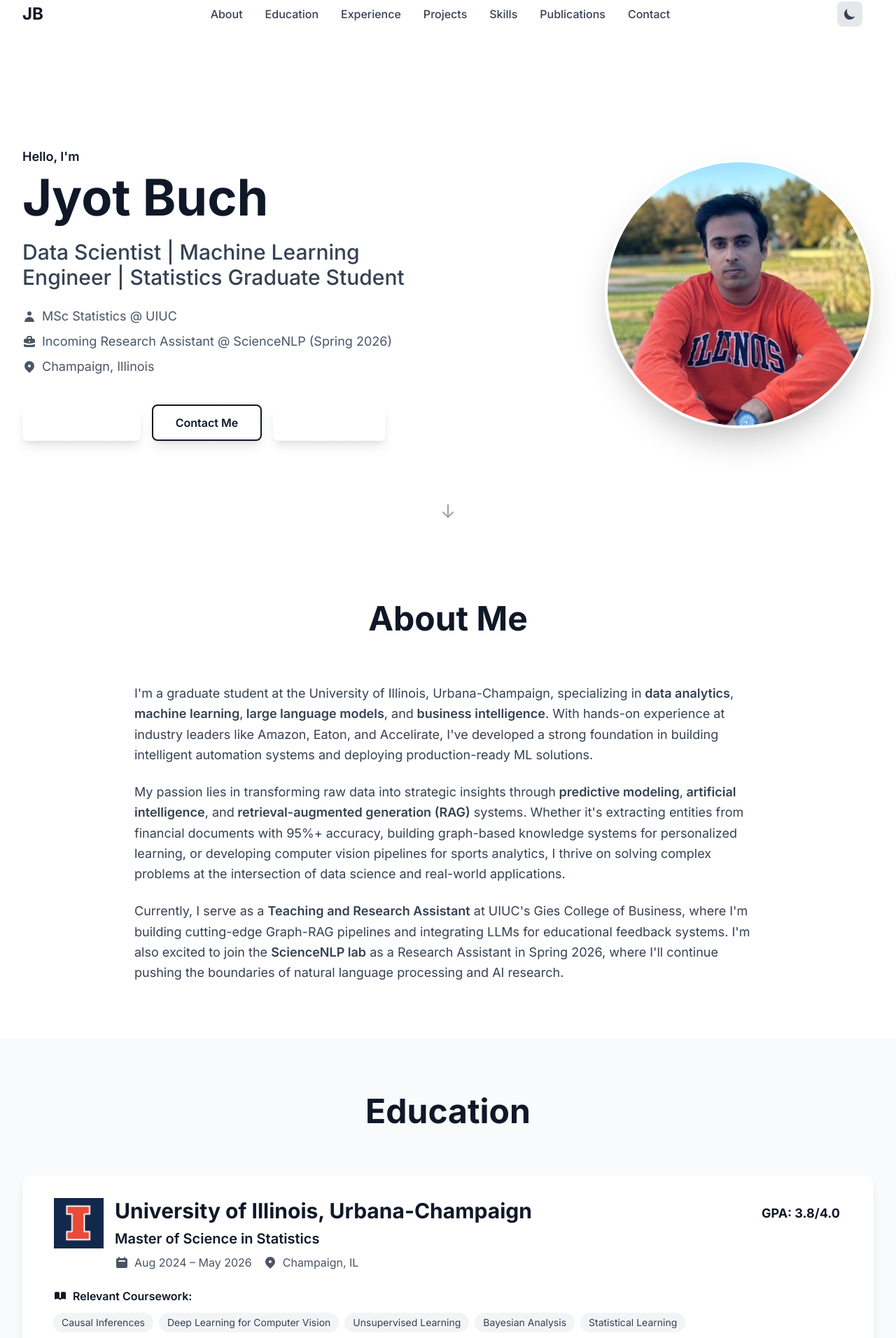
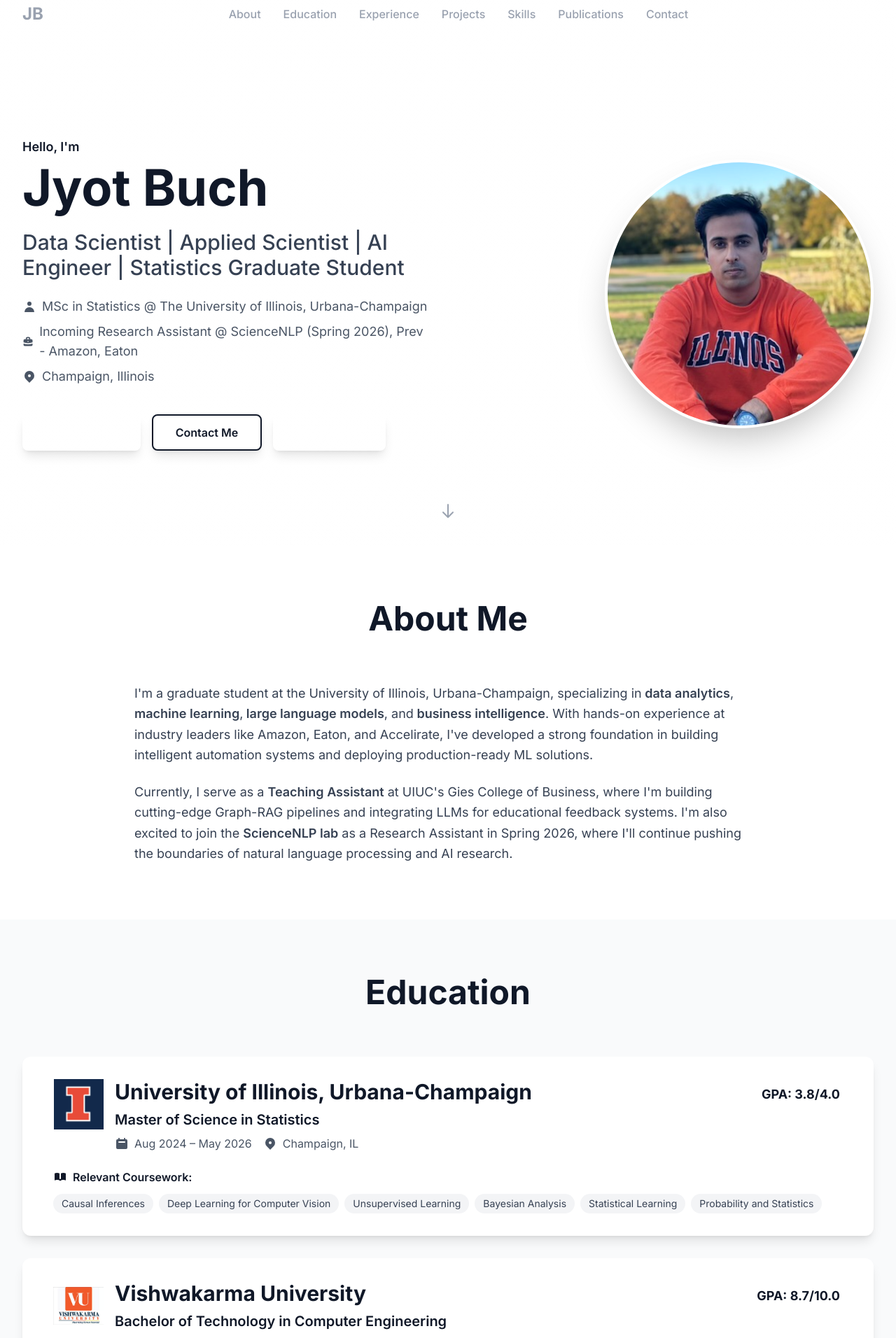
Before and after one commit to JyotBuch/JyotBuch, a React (Vite) app in the folder portfolio/: page / in a window 1280 px wide. Shown: the part 20-1932 px from the top of the page at 70% size. Built offline with nearby package versions, Linux system fonts and the light colour scheme.

Commit message:
Update experience section: reorder timeline and change bullets to dots

```diff
--- a/portfolio/package.json
+++ b/portfolio/package.json
@@ -25,6 +25,7 @@
     "eslint": "^9.36.0",
     "eslint-plugin-react-hooks": "^5.2.0",
     "eslint-plugin-react-refresh": "^0.4.22",
+    "gh-pages": "^6.3.0",
     "globals": "^16.4.0",
     "postcss": "^8.5.6",
     "tailwindcss": "^4.1.16",
--- a/portfolio/src/App.jsx
+++ b/portfolio/src/App.jsx
@@ -1,4 +1,3 @@
-import { useState, useEffect } from 'react';
 import Header from './components/Header';
 import Footer from './components/Footer';
 import Hero from './components/Hero';
@@ -13,34 +12,10 @@ import ScrollProgress from './components/ScrollProgress';
 import BackToTop from './components/BackToTop';
 
 function App() {
-  const [darkMode, setDarkMode] = useState(false);
-
-  // Check for saved dark mode preference or system preference
-  useEffect(() => {
-    const savedMode = localStorage.getItem('darkMode');
-    const prefersDark = window.matchMedia('(prefers-color-scheme: dark)').matches;
-
-    if (savedMode !== null) {
-      setDarkMode(savedMode === 'true');
-    } else {
-      setDarkMode(prefersDark);
-    }
-  }, []);
-
-  // Update dark mode class and save preference
-  useEffect(() => {
-    if (darkMode) {
-      document.documentElement.classList.add('dark');
-    } else {
-      document.documentElement.classList.remove('dark');
-    }
-    localStorage.setItem('darkMode', darkMode);
-  }, [darkMode]);
-
   return (
     <div className="min-h-screen">
       <ScrollProgress />
-      <Header darkMode={darkMode} setDarkMode={setDarkMode} />
+      <Header />
 
       <main>
         <Hero />
--- a/portfolio/src/components/About.jsx
+++ b/portfolio/src/components/About.jsx
@@ -21,7 +21,7 @@ const About = () => {
               a strong foundation in building intelligent automation systems and deploying production-ready ML solutions.
             </p>
 
-            <p className="animate-fade-in" style={{ animationDelay: '0.2s' }}>
+            {/* <p className="animate-fade-in" style={{ animationDelay: '0.2s' }}>
               My passion lies in transforming raw data into strategic insights through
               <span className="font-semibold text-accent-600 dark:text-accent-400"> predictive modeling</span>,
               <span className="font-semibold text-accent-600 dark:text-accent-400"> artificial intelligence</span>, and
@@ -29,10 +29,10 @@ const About = () => {
               Whether it&apos;s extracting entities from financial documents with 95%+ accuracy, building graph-based knowledge
               systems for personalized learning, or developing computer vision pipelines for sports analytics, I thrive on
               solving complex problems at the intersection of data science and real-world applications.
-            </p>
+            </p> */}
 
             <p className="animate-fade-in" style={{ animationDelay: '0.4s' }}>
-              Currently, I serve as a <span className="font-semibold">Teaching and Research Assistant</span> at UIUC&apos;s
+              Currently, I serve as a <span className="font-semibold">Teaching Assistant</span> at UIUC&apos;s
               Gies College of Business, where I&apos;m building cutting-edge Graph-RAG pipelines and integrating LLMs for
               educational feedback systems. I&apos;m also excited to join the <span className="font-semibold">ScienceNLP lab</span> as
               a Research Assistant in Spring 2026, where I&apos;ll continue pushing the boundaries of natural language processing
--- a/portfolio/src/components/Contact.jsx
+++ b/portfolio/src/components/Contact.jsx
@@ -36,7 +36,7 @@ const Contact = () => {
   const socialLinks = [
     {
       name: "LinkedIn",
-      href: "#", // Placeholder - Update with actual LinkedIn URL
+      href: "https://www.linkedin.com/in/jyot-buch/",
       icon: (
         <svg className="w-6 h-6" fill="currentColor" viewBox="0 0 24 24">
           <path d="M19 0h-14c-2.761 0-5 2.239-5 5v14c0 2.761 2.239 5 5 5h14c2.762 0 5-2.239 5-5v-14c0-2.761-2.238-5-5-5zm-11 19h-3v-11h3v11zm-1.5-12.268c-.966 0-1.75-.79-1.75-1.764s.784-1.764 1.75-1.764 1.75.79 1.75 1.764-.783 1.764-1.75 1.764zm13.5 12.268h-3v-5.604c0-3.368-4-3.113-4 0v5.604h-3v-11h3v1.765c1.396-2.586 7-2.777 7 2.476v6.759z"/>
@@ -56,23 +56,13 @@ const Contact = () => {
     },
     {
       name: "Google Scholar",
-      href: "#", // Placeholder - Update with actual Google Scholar profile
+      href: "https://scholar.google.com/citations?user=wjriI5MAAAAJ&hl=en&oi=ao",
       icon: (
         <svg className="w-6 h-6" fill="currentColor" viewBox="0 0 24 24">
           <path d="M12 24a7 7 0 110-14 7 7 0 010 14zm0-24L0 9.5l4.838 3.94A8 8 0 0112 9a8 8 0 017.162 4.44L24 9.5z"/>
         </svg>
       ),
       color: "bg-blue-500 hover:bg-blue-600"
-    },
-    {
-      name: "Twitter",
-      href: "#", // Placeholder - Optional
-      icon: (
-        <svg className="w-6 h-6" fill="currentColor" viewBox="0 0 24 24">
-          <path d="M18.244 2.25h3.308l-7.227 8.26 8.502 11.24H16.17l-5.214-6.817L4.99 21.75H1.68l7.73-8.835L1.254 2.25H8.08l4.713 6.231zm-1.161 17.52h1.833L7.084 4.126H5.117z"/>
-        </svg>
-      ),
-      color: "bg-black hover:bg-gray-900 dark:bg-gray-800 dark:hover:bg-gray-700"
     }
   ];
 
--- a/portfolio/src/components/Education.jsx
+++ b/portfolio/src/components/Education.jsx
@@ -12,7 +12,8 @@ const Education = () => {
         "Deep Learning for Computer Vision",
         "Unsupervised Learning",
         "Bayesian Analysis",
-        "Statistical Learning"
+        "Statistical Learning",
+        "Probability and Statistics"
       ],
       color: "primary"
     },
@@ -26,7 +27,8 @@ const Education = () => {
       coursework: [
         "Database Management Systems",
         "Big Data Analytics",
-        "Data Mining and Predictive Modeling"
+        "Data Mining and Predictive Modeling",
+        "Data Structures and Algorithms"
       ],
       color: "accent"
     }
--- a/portfolio/src/components/Experience.jsx
+++ b/portfolio/src/components/Experience.jsx
@@ -1,12 +1,39 @@
 const Experience = () => {
   const experiences = [
+    {
+      title: "Research Assistant",
+      company: "ScienceNLP Lab, University of Illinois Urbana-Champaign",
+      duration: "Jan 2026 – May 2026",
+      location: "Champaign, IL",
+      type: "Research",
+      logo: "/JyotBuch/logos/uiuc.png",
+      achievements: [
+        "Developed and fine-tuned LLM-based models to automatically extract treatment-mechanism-outcome relationships from medical research papers",
+        "Built knowledge graphs connecting complementary medicine interventions to biological pathways and clinical outcomes using annotated biomedical datasets"
+      ],
+      tags: ["LLM Fine-tuning", "NLP", "Knowledge Graphs", "Biomedical NLP", "Relation Extraction"]
+    },
+    {
+      title: "Teaching Assistant",
+      company: "University of Illinois, Urbana-Champaign",
+      duration: "Aug 2025 – Present",
+      location: "Champaign, IL",
+      type: "Research",
+      logo: "/JyotBuch/logos/uiuc.png",
+      achievements: [
+        "Built Graph-RAG pipeline linking PostgreSQL and Neo4j for student-assessment-error knowledge graph",
+        "Integrated LLMs for personalized feedback with performance tracking",
+        "Implemented AWS LocalStack and 'Right-of-AI' learning stack (Claude, Cursor, Marimo)"
+      ],
+      tags: ["Graph-RAG", "Neo4j", "PostgreSQL", "LLMs", "AWS LocalStack"]
+    },
     {
       title: "Data Science Intern",
       company: "Amazon",
       duration: "May 2025 – Aug 2025",
       location: "Seattle, WA",
       type: "Internship",
-      logo: "/JyotBuch/logos/amazon.png", // Add your logo here
+      logo: "/JyotBuch/logos/amazon.png",
       achievements: [
         "Built FinLens: document-agnostic entity extraction pipeline using AWS Bedrock, S3, Lambda with >95% accuracy",
         "Enhanced Minerva RAG system with multimodal capabilities, improved BM25 Recall@10 by 8%",
@@ -15,26 +42,12 @@ const Experience = () => {
       tags: ["AWS Bedrock", "RAG", "NLP", "Entity Extraction", "Lambda"]
     },
     {
-      title: "Teaching & Research Assistant",
-      company: "University of Illinois, Urbana-Champaign",
-      duration: "Aug 2025 – Present",
-      location: "Champaign, IL",
-      type: "Research",
-      logo: "/JyotBuch/logos/uiuc.png", // Add your logo here
-      achievements: [
-        "Built Graph-RAG pipeline linking PostgreSQL and Neo4j for student-assessment-error knowledge graph",
-        "Integrated LLMs for personalized feedback with performance tracking",
-        "Implemented AWS LocalStack and 'Right-of-AI' learning stack (Claude, Cursor, Marimo)"
-      ],
-      tags: ["Graph-RAG", "Neo4j", "PostgreSQL", "LLMs", "AWS LocalStack"]
-    },
-    {
       title: "Automation Developer",
       company: "Accelirate Softech",
       duration: "Dec 2023 – Jul 2024",
       location: "Pune, India",
       type: "Full-time",
-      logo: "/JyotBuch/logos/accelirate.png", // Add your logo here
+      logo: "/JyotBuch/logos/accelirate.png",
       achievements: [
         "Built intelligent invoice processing workflow using UiPath Agents with computer vision and LLMs",
         "Developed SQL procedures for compliance checking and exception reporting",
@@ -48,7 +61,7 @@ const Experience = () => {
       duration: "Aug 2022 – Dec 2022",
       location: "Pune, India",
       type: "Internship",
-      logo: "/JyotBuch/logos/eaton.png", // Add your logo here
+      logo: "/JyotBuch/logos/eaton.png",
       achievements: [
         "Developed Drawing-to-Data (D2D) tool using YOLOv5 and Tesseract OCR (91% detection accuracy, 93% OCR precision)",
         "Built automated compliance mapping system for engineering drawings",
@@ -154,7 +167,7 @@ const Experience = () => {
                         {exp.achievements.map((achievement, achIndex) => (
                           <li key={achIndex} className="flex items-start text-gray-700 dark:text-gray-300 text-sm">
                             <svg className="w-5 h-5 mr-2 text-accent-600 flex-shrink-0 mt-0.5" fill="currentColor" viewBox="0 0 20 20">
-                              <path fillRule="evenodd" d="M10 18a8 8 0 100-16 8 8 0 000 16zm3.707-9.293a1 1 0 00-1.414-1.414L9 10.586 7.707 9.293a1 1 0 00-1.414 1.414l2 2a1 1 0 001.414 0l4-4z" clipRule="evenodd" />
+                              <circle cx="10" cy="10" r="3" />
                             </svg>
                             {achievement}
                           </li>
--- a/portfolio/src/components/Footer.jsx
+++ b/portfolio/src/components/Footer.jsx
@@ -11,7 +11,7 @@ const Footer = () => {
   const socialLinks = [
     {
       name: 'LinkedIn',
-      href: '#', // Placeholder - Update with actual LinkedIn URL
+      href: 'https://www.linkedin.com/in/jyot-buch/',
       icon: (
         <svg className="w-6 h-6" fill="currentColor" viewBox="0 0 24 24">
           <path d="M19 0h-14c-2.761 0-5 2.239-5 5v14c0 2.761 2.239 5 5 5h14c2.762 0 5-2.239 5-5v-14c0-2.761-2.238-5-5-5zm-11 19h-3v-11h3v11zm-1.5-12.268c-.966 0-1.75-.79-1.75-1.764s.784-1.764 1.75-1.764 1.75.79 1.75 1.764-.783 1.764-1.75 1.764zm13.5 12.268h-3v-5.604c0-3.368-4-3.113-4 0v5.604h-3v-11h3v1.765c1.396-2.586 7-2.777 7 2.476v6.759z"/>
@@ -20,10 +20,19 @@ const Footer = () => {
     },
     {
       name: 'GitHub',
-      href: 'https://github.com/JyotBuch', // Update if needed
+      href: 'https://github.com/JyotBuch',
       icon: (
         <svg className="w-6 h-6" fill="currentColor" viewBox="0 0 24 24">
           <path fillRule="evenodd" d="M12 2C6.477 2 2 6.484 2 12.017c0 4.425 2.865 8.18 6.839 9.504.5.092.682-.217.682-.483 0-.237-.008-.868-.013-1.703-2.782.605-3.369-1.343-3.369-1.343-.454-1.158-1.11-1.466-1.11-1.466-.908-.62.069-.608.069-.608 1.003.07 1.531 1.032 1.531 1.032.892 1.53 2.341 1.088 2.91.832.092-.647.35-1.088.636-1.338-2.22-.253-4.555-1.113-4.555-4.951 0-1.093.39-1.988 1.029-2.688-.103-.253-.446-1.272.098-2.65 0 0 .84-.27 2.75 1.026A9.564 9.564 0 0112 6.844c.85.004 1.705.115 2.504.337 1.909-1.296 2.747-1.027 2.747-1.027.546 1.379.202 2.398.1 2.651.64.7 1.028 1.595 1.028 2.688 0 3.848-2.339 4.695-4.566 4.943.359.309.678.92.678 1.855 0 1.338-.012 2.419-.012 2.747 0 .268.18.58.688.482A10.019 10.019 0 0022 12.017C22 6.484 17.522 2 12 2z" clipRule="evenodd" />
+        </svg>
+      )
+    },
+    {
+      name: 'Google Scholar',
+      href: 'https://scholar.google.com/citations?user=wjriI5MAAAAJ&hl=en&oi=ao',
+      icon: (
+        <svg className="w-6 h-6" fill="currentColor" viewBox="0 0 24 24">
+          <path d="M12 24a7 7 0 110-14 7 7 0 010 14zm0-24L0 9.5l4.838 3.94A8 8 0 0112 9a8 8 0 017.162 4.44L24 9.5z"/>
         </svg>
       )
     },
--- a/portfolio/src/components/Header.jsx
+++ b/portfolio/src/components/Header.jsx
@@ -1,6 +1,6 @@
 import { useState, useEffect } from 'react';
 
-const Header = ({ darkMode, setDarkMode }) => {
+const Header = () => {
   const [isScrolled, setIsScrolled] = useState(false);
   const [isMobileMenuOpen, setIsMobileMenuOpen] = useState(false);
 
@@ -42,7 +42,7 @@ const Header = ({ darkMode, setDarkMode }) => {
     <header
       className={`fixed top-0 left-0 right-0 z-50 transition-all duration-300 ${
         isScrolled
-          ? 'bg-white/90 dark:bg-gray-900/90 backdrop-blur-md shadow-md'
+          ? 'bg-white/90 backdrop-blur-md shadow-md'
           : 'bg-transparent'
       }`}
     >
@@ -53,7 +53,9 @@ const Header = ({ darkMode, setDarkMode }) => {
             <a
               href="#hero"
               onClick={(e) => scrollToSection(e, '#hero')}
-              className="font-display font-bold text-xl md:text-2xl text-primary-600 dark:text-primary-400 hover:text-primary-700 dark:hover:text-primary-300 transition-colors"
+              className={`font-display font-bold text-xl md:text-2xl hover:text-primary-700 transition-colors ${
+                isScrolled ? 'text-gray-700' : 'text-gray-400'
+              }`}
             >
               JB
             </a>
@@ -66,35 +68,20 @@ const Header = ({ darkMode, setDarkMode }) => {
                 key={item.name}
                 href={item.href}
                 onClick={(e) => scrollToSection(e, item.href)}
-                className="text-gray-700 dark:text-gray-300 hover:text-primary-600 dark:hover:text-primary-400 transition-colors font-medium text-sm lg:text-base"
+                className={`hover:text-primary-600 transition-colors font-medium text-sm lg:text-base ${
+                  isScrolled ? 'text-gray-700' : 'text-gray-400'
+                }`}
               >
                 {item.name}
               </a>
             ))}
           </div>
 
-          {/* Dark Mode Toggle & Mobile Menu Button */}
-          <div className="flex items-center space-x-4">
-            <button
-              onClick={() => setDarkMode(!darkMode)}
-              className="p-2 rounded-lg bg-gray-200 dark:bg-gray-700 hover:bg-gray-300 dark:hover:bg-gray-600 transition-colors"
-              aria-label="Toggle dark mode"
-            >
-              {darkMode ? (
-                <svg className="w-5 h-5 text-yellow-500" fill="currentColor" viewBox="0 0 20 20">
-                  <path fillRule="evenodd" d="M10 2a1 1 0 011 1v1a1 1 0 11-2 0V3a1 1 0 011-1zm4 8a4 4 0 11-8 0 4 4 0 018 0zm-.464 4.95l.707.707a1 1 0 001.414-1.414l-.707-.707a1 1 0 00-1.414 1.414zm2.12-10.607a1 1 0 010 1.414l-.706.707a1 1 0 11-1.414-1.414l.707-.707a1 1 0 011.414 0zM17 11a1 1 0 100-2h-1a1 1 0 100 2h1zm-7 4a1 1 0 011 1v1a1 1 0 11-2 0v-1a1 1 0 011-1zM5.05 6.464A1 1 0 106.465 5.05l-.708-.707a1 1 0 00-1.414 1.414l.707.707zm1.414 8.486l-.707.707a1 1 0 01-1.414-1.414l.707-.707a1 1 0 011.414 1.414zM4 11a1 1 0 100-2H3a1 1 0 000 2h1z" clipRule="evenodd" />
-                </svg>
-              ) : (
-                <svg className="w-5 h-5 text-gray-700" fill="currentColor" viewBox="0 0 20 20">
-                  <path d="M17.293 13.293A8 8 0 016.707 2.707a8.001 8.001 0 1010.586 10.586z" />
-                </svg>
-              )}
-            </button>
-
-            {/* Mobile Menu Button */}
+          {/* Mobile Menu Button */}
+          <div className="flex items-center">
             <button
               onClick={() => setIsMobileMenuOpen(!isMobileMenuOpen)}
-              className="md:hidden p-2 rounded-lg bg-gray-200 dark:bg-gray-700 hover:bg-gray-300 dark:hover:bg-gray-600 transition-colors"
+              className="md:hidden p-2 rounded-lg bg-gray-200 hover:bg-gray-300 transition-colors"
               aria-label="Toggle menu"
             >
               {isMobileMenuOpen ? (
@@ -119,7 +106,9 @@ const Header = ({ darkMode, setDarkMode }) => {
                   key={item.name}
                   href={item.href}
                   onClick={(e) => scrollToSection(e, item.href)}
-                  className="text-gray-700 dark:text-gray-300 hover:text-primary-600 dark:hover:text-primary-400 transition-colors font-medium py-2"
+                  className={`hover:text-primary-600 transition-colors font-medium py-2 ${
+                    isScrolled ? 'text-gray-700' : 'text-gray-400'
+                  }`}
                 >
                   {item.name}
                 </a>
--- a/portfolio/src/components/Hero.jsx
+++ b/portfolio/src/components/Hero.jsx
@@ -29,7 +29,7 @@ const Hero = () => {
             </div>
 
             <h2 className="text-2xl md:text-3xl text-gray-700 dark:text-gray-300 font-medium">
-              Data Scientist | Machine Learning Engineer | Statistics Graduate Student
+              Data Scientist | Applied Scientist | AI Engineer | Statistics Graduate Student
             </h2>
 
             <div className="space-y-2 text-lg text-gray-600 dark:text-gray-400">
@@ -37,14 +37,14 @@ const Hero = () => {
                 <svg className="w-5 h-5 mr-2 text-accent-600" fill="currentColor" viewBox="0 0 20 20">
                   <path fillRule="evenodd" d="M10 9a3 3 0 100-6 3 3 0 000 6zm-7 9a7 7 0 1114 0H3z" clipRule="evenodd" />
                 </svg>
-                MSc Statistics @ UIUC
+                MSc in Statistics @ The University of Illinois, Urbana-Champaign
               </p>
               <p className="flex items-center">
                 <svg className="w-5 h-5 mr-2 text-accent-600" fill="currentColor" viewBox="0 0 20 20">
                   <path fillRule="evenodd" d="M6 6V5a3 3 0 013-3h2a3 3 0 013 3v1h2a2 2 0 012 2v3.57A22.952 22.952 0 0110 13a22.95 22.95 0 01-8-1.43V8a2 2 0 012-2h2zm2-1a1 1 0 011-1h2a1 1 0 011 1v1H8V5zm1 5a1 1 0 011-1h.01a1 1 0 110 2H10a1 1 0 01-1-1z" clipRule="evenodd" />
                   <path d="M2 13.692V16a2 2 0 002 2h12a2 2 0 002-2v-2.308A24.974 24.974 0 0110 15c-2.796 0-5.487-.46-8-1.308z" />
                 </svg>
-                Incoming Research Assistant @ ScienceNLP (Spring 2026)
+                Incoming Research Assistant @ ScienceNLP (Spring 2026), Prev - Amazon, Eaton
               </p>
               <p className="flex items-center">
                 <svg className="w-5 h-5 mr-2 text-accent-600" fill="currentColor" viewBox="0 0 20 20">
@@ -57,7 +57,7 @@ const Hero = () => {
             {/* CTA Buttons */}
             <div className="flex flex-wrap gap-4 pt-4">
               <a
-                href="#"
+                href="/JyotBuch/documents/Data_Scientist (7).pdf"
                 target="_blank"
                 rel="noopener noreferrer"
                 className="px-8 py-3 bg-primary-600 hover:bg-primary-700 text-white font-semibold rounded-lg shadow-lg hover:shadow-xl transition-all duration-300 transform hover:-translate-y-1"
--- a/portfolio/src/components/Publications.jsx
+++ b/portfolio/src/components/Publications.jsx
@@ -5,7 +5,7 @@ const Publications = () => {
       journal: "Water Practice & Technology",
       date: "Dec 2023",
       authors: "Jyot Buch et al.",
-      link: "#", // Placeholder - Update with actual DOI or link
+      link: "https://doi.org/10.2166/wpt.2023.202", // Placeholder - Update with actual DOI or link
       abstract: "Research on predicting water potability using ML techniques for Indian rivers.",
       type: "Journal Article"
     },
@@ -14,7 +14,7 @@ const Publications = () => {
       conference: "ALUCAST, India",
       date: "Jan 2022",
       authors: "Jyot Buch",
-      link: "#", // Placeholder
+      // link: "#", // Placeholder
       abstract: "Presented research on AI/ML applications in manufacturing processes.",
       type: "Conference Paper"
     }
@@ -109,6 +109,7 @@ const Publications = () => {
                       {pub.abstract}
                     </p>
                   </div>
+                  {pub.link && (
                     <a
                       href={pub.link}
                       target="_blank"
@@ -120,6 +121,7 @@ const Publications = () => {
                       </svg>
                       Read Paper
                     </a>
+                  )}
                 </div>
               </div>
             ))}
```
Also changed, not shown: 2 other files (tests, documents, lock files or other folders). Lines whose indentation alone changed are shown as unchanged.
